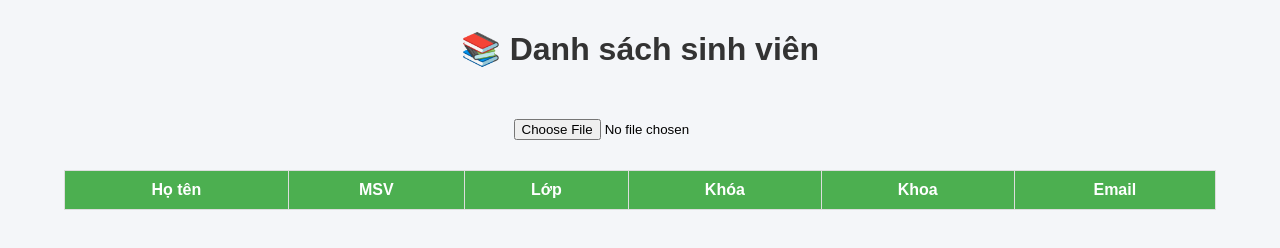
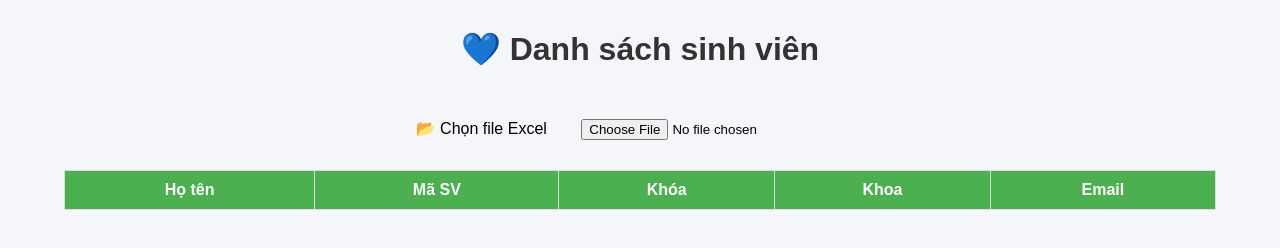
Before and after one commit to 27a4043315-dev/duongquynhmai.bt10, a plain HTML site: page index.html in a window 1280 px wide. Drawn offline with Linux system fonts and the light colour scheme.

Commit message:
Update title and labels in index.html

```diff
--- a/index.html
+++ b/index.html
@@ -2,22 +2,28 @@
 <html lang="vi">
 <head>
     <meta charset="UTF-8">
-    <title>Quản lý sinh viên</title>
+    <title>Danh sách sinh viên</title>
+
+    <!-- Font cute -->
+    <link href="https://fonts.googleapis.com/css2?family=Quicksand:wght@400;600&display=swap" rel="stylesheet">
+
     <link rel="stylesheet" href="style.css">
 </head>
 <body>
 
 <div class="container">
-    <h1>📚 Danh sách sinh viên</h1>
+    <h1>💙 Danh sách sinh viên</h1>
 
-    <input type="file" id="fileInput" accept=".xlsx, .xls">
+    <label class="upload-box">
+        📂 Chọn file Excel
+        <input type="file" id="fileInput" accept=".xlsx, .xls">
+    </label>
 
     <table id="table">
         <thead>
             <tr>
                 <th>Họ tên</th>
-                <th>MSV</th>
-                <th>Lớp</th>
+                <th>Mã SV</th>
                 <th>Khóa</th>
                 <th>Khoa</th>
                 <th>Email</th>
@@ -27,7 +33,6 @@
     </table>
 </div>
 
-<!-- Thư viện đọc Excel -->
 <script src="https://cdn.jsdelivr.net/npm/xlsx/dist/xlsx.full.min.js"></script>
 <script src="script.js"></script>
 
```
